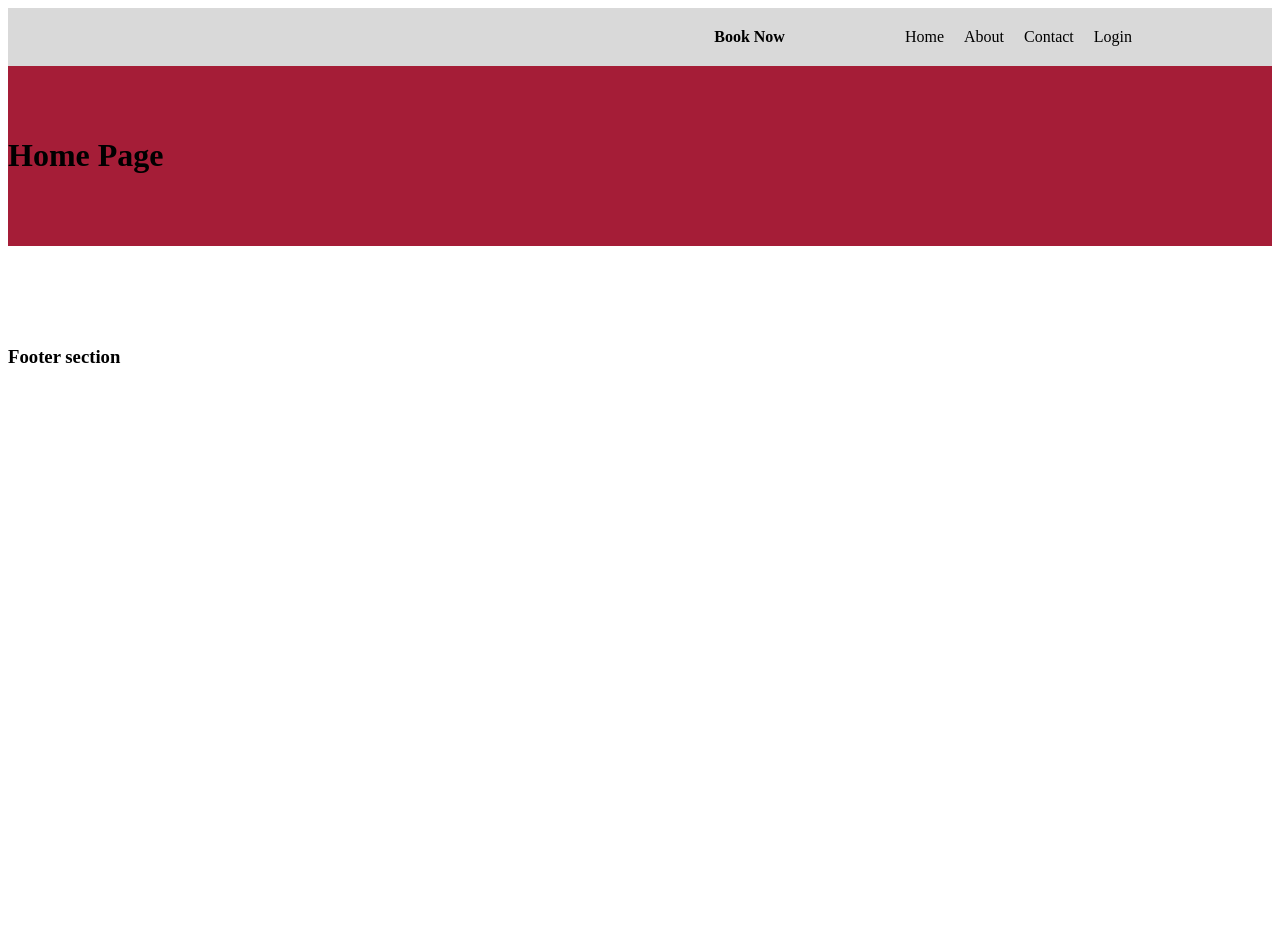
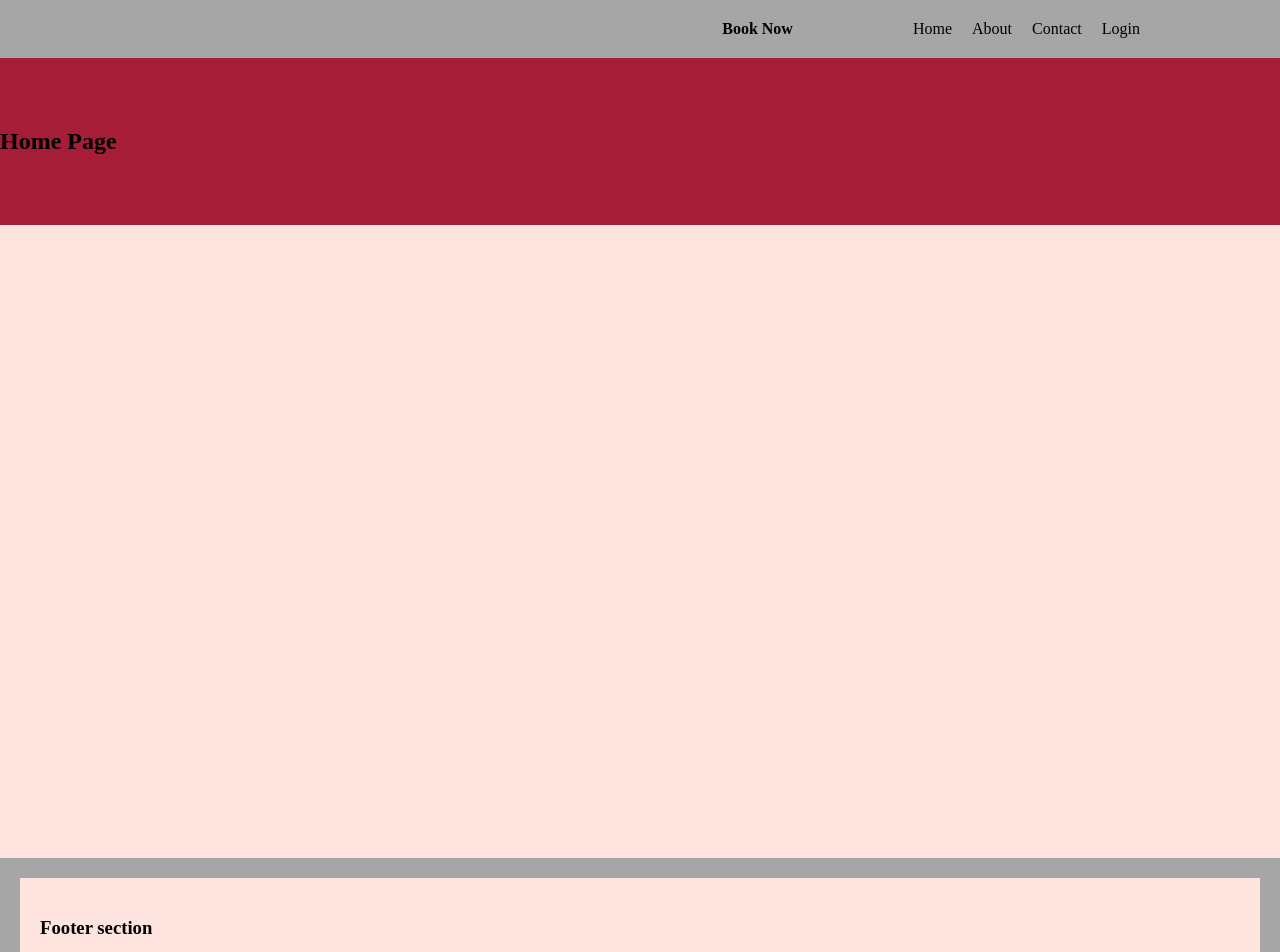
Before and after one commit to Pawtel/pawtel-client, a React (Vite) app: page / in a window 1280 px wide. Shown: the top 952 px of the page. Before the commit the page ends 800 px from the top, so only its background shows below. Built offline with nearby package versions, Linux system fonts and the light colour scheme.

Commit message:
pushed footer to bottom, more colours

```diff
--- a/src/App.jsx
+++ b/src/App.jsx
@@ -1,6 +1,7 @@
 import { Outlet } from "react-router-dom";
 import NavBar from "./components/NavBar";
 import Footer from "./components/Footer";
+import "./app.css";
 
 function App() {
 	return (
--- /dev/null
+++ b/src/app.css
@@ -0,0 +1,13 @@
+/* App.css */
+
+html,
+body {
+	width: 100%;
+	margin: 0;
+}
+
+body {
+	display: flex;
+	flex-direction: column;
+	min-height: 100vh;
+}
--- a/src/components/Footer.jsx
+++ b/src/components/Footer.jsx
@@ -1,5 +1,11 @@
+import "../styles/footer.css";
+
 const Footer = () => {
-	return <h3>Footer section</h3>;
+	return (
+		<div className="footer-container">
+			<h3>Footer section</h3>
+		</div>
+	);
 };
 
 export default Footer;
--- a/src/pages/HomePage.jsx
+++ b/src/pages/HomePage.jsx
@@ -10,9 +10,12 @@ const HomePage = () => {
 			</header>
 
 			<main>
-				<div className="home-container">
-					<h1>Home Page</h1>
-				</div>
+				<section>
+					<div className="home-container">
+						<h1>Home Page</h1>
+					</div>
+				</section>
+				<section></section>
 			</main>
 
 			<footer>
--- a/src/styles/footer.css
+++ b/src/styles/footer.css
@@ -0,0 +1,12 @@
+/* Footer.css */
+
+footer {
+	background-color: #a6a6a6;
+	padding: 20px;
+}
+
+.footer-container {
+	margin-top: auto;
+	padding: 20px;
+	background-color: #fde4de;
+}
--- a/src/styles/home.css
+++ b/src/styles/home.css
@@ -1,6 +1,13 @@
+/* Homepage.css */
+
 .home-container {
 	background-color: #a51d37;
 	margin-bottom: 100px;
 	padding-top: 50px;
 	padding-bottom: 50px;
 }
+
+main {
+	background-color: #fde4de;
+	min-height: 100vh;
+}
--- a/src/styles/topnav.css
+++ b/src/styles/topnav.css
@@ -1,6 +1,6 @@
 header {
 	display: flex;
-	background-color: #d9d9d9;
+	background-color: #a6a6a6;
 	padding: 20px;
 	justify-content: flex-end;
 }
```
